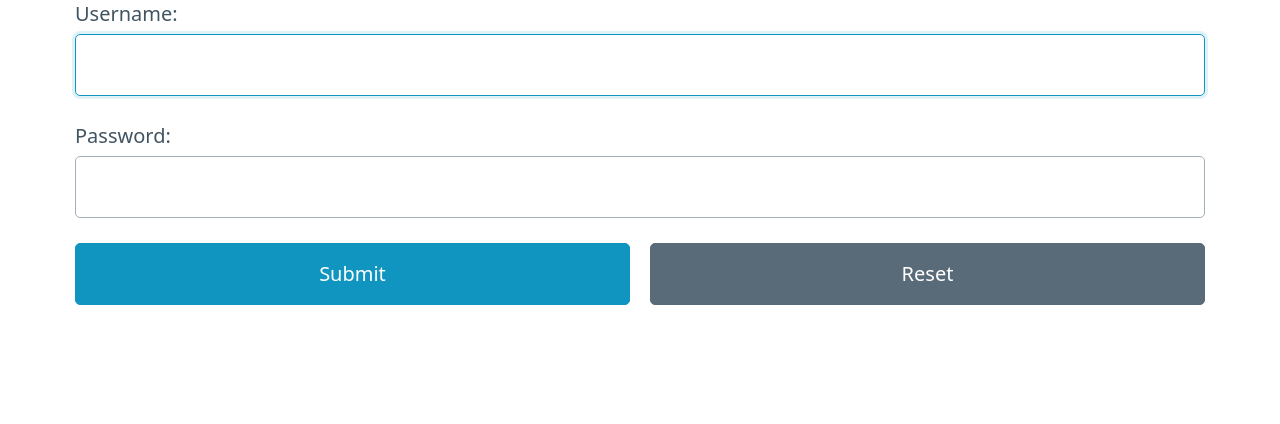
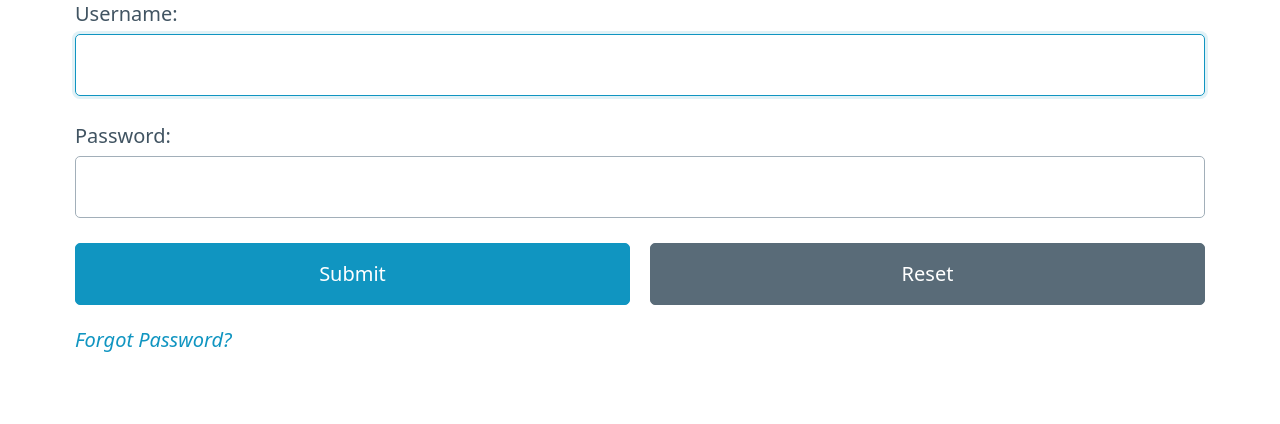
Before and after one commit to ViKalachova/Python_web_repo, a Django app: page /users/login/ in a window 1280 px wide. Shown: the part 175-599 px from the top of the page. Run offline with Django 5.2, Linux system fonts and the light colour scheme.

Commit message:
second commit

```diff
--- a/Django_project/pyproject.toml
+++ b/Django_project/pyproject.toml
@@ -11,6 +11,7 @@ django = "^5.0.3"
 psycopg2 = "^2.9.9"
 scrapy = "^2.11.1"
 twisted = "^24.3.0"
+django-environ = "^0.11.2"
 
 
 [build-system]
--- a/Django_project/quotes/users/forms.py
+++ b/Django_project/quotes/users/forms.py
@@ -7,7 +7,9 @@ class RegisterForm(UserCreationForm):
     username = forms.CharField(max_length=100,
                                required=True,
                                widget=forms.TextInput())
-
+    email = forms.CharField(max_length=100,
+                            required=True,
+                            widget=forms.TextInput())
     password1 = forms.CharField(max_length=50,
                                 required=True,
                                 widget=forms.PasswordInput())
@@ -17,11 +19,10 @@ class RegisterForm(UserCreationForm):
 
     class Meta:
         model = User
-        fields = ['username', 'password1', 'password2']
+        fields = ['username', 'email', 'password1', 'password2']
 
 
 class LoginForm(AuthenticationForm):
-
     class Meta:
         model = User
         fields = ['username', 'password']
--- a/Django_project/quotes/users/templates/users/login.html
+++ b/Django_project/quotes/users/templates/users/login.html
@@ -28,6 +28,9 @@
         <button type="submit">Submit</button>
         <button type="reset" class="secondary">Reset</button>
     </div>
+    <div class="small text-center">
+        <a href="{% url 'users:password_reset' %}" class="text-center"><i>Forgot Password?</i></a>
+    </div>
 </form>
 
 {% endblock %}
--- /dev/null
+++ b/Django_project/quotes/users/templates/users/password_reset_subject.txt
@@ -0,0 +1 @@
+Password Reset
--- a/Django_project/quotes/users/urls.py
+++ b/Django_project/quotes/users/urls.py
@@ -1,3 +1,4 @@
+from django.contrib.auth.views import PasswordResetDoneView, PasswordResetConfirmView, PasswordResetCompleteView
 from django.urls import path
 from . import views
 
@@ -7,4 +8,14 @@ urlpatterns = [
     path('signup/', views.signupuser, name='signup'),
     path('login/', views.loginuser, name='login'),
     path('logout/', views.logoutuser, name='logout'),
+    path('reset-password/', views.ResetPasswordView.as_view(), name='password_reset'),
+    path('reset-password/done/', PasswordResetDoneView.as_view(template_name='users/password_reset_done.html'),
+         name='password_reset_done'),
+    path('reset-password/confirm/<uidb64>/<token>/',
+         PasswordResetConfirmView.as_view(template_name='users/password_reset_confirm.html',
+                                          success_url='/users/reset-password/complete/'),
+         name='password_reset_confirm'),
+    path('reset-password/complete/',
+         PasswordResetCompleteView.as_view(template_name='users/password_reset_complete.html'),
+         name='password_reset_complete'),
 ]
--- a/Django_project/quotes/users/views.py
+++ b/Django_project/quotes/users/views.py
@@ -1,7 +1,10 @@
 from django.contrib.auth import authenticate, login, logout
 from django.contrib.auth.decorators import login_required
+from django.contrib.auth.views import PasswordResetView
+from django.contrib.messages.views import SuccessMessageMixin
 from django.shortcuts import render, redirect
 from django.contrib import messages
+from django.urls import reverse_lazy
 
 from .forms import RegisterForm, LoginForm
 
@@ -36,7 +39,18 @@ def loginuser(request):
 
     return render(request, 'users/login.html', context={"form": LoginForm()})
 
+
 @login_required
 def logoutuser(request):
+    print('Hello')
     logout(request)
     return redirect(to='quoteapp:main')
+
+
+class ResetPasswordView(SuccessMessageMixin, PasswordResetView):
+    template_name = 'users/password_reset.html'
+    email_template_name = 'users/password_reset_email.html'
+    html_email_template_name = 'users/password_reset_email.html'
+    success_url = reverse_lazy('users:password_reset_done')
+    success_message = "An email with instructions to reset your password has been sent to %(email)s."
+    subject_template_name = 'users/password_reset_subject.txt'
```
Also changed, not shown: Django_project/quotes/quotes/settings.py (+22 -6 lines), Django_project/quotes/users/templates/users/password_reset.html (added, +12 -0 lines), Django_project/quotes/users/templates/users/password_reset_complete.html (added, +7 -0 lines), Django_project/quotes/users/templates/users/password_reset_confirm.html (added, +12 -0 lines), Django_project/quotes/users/templates/users/password_reset_done.html (added, +8 -0 lines), Django_project/quotes/users/templates/users/password_reset_email.html (added, +13 -0 lines), Django_project/quotes/users/templates/users/signup.html (+6 -1 lines), 5 other files.
